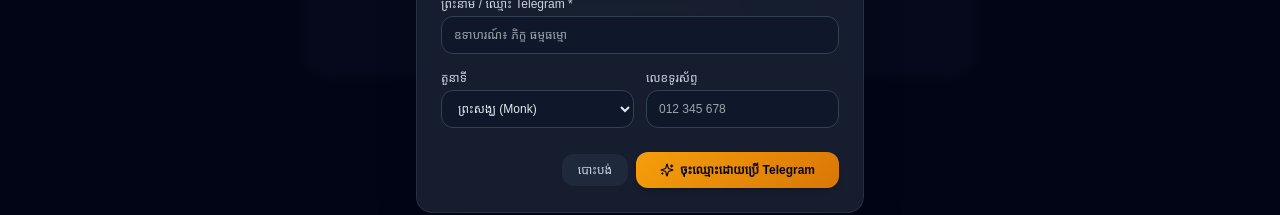
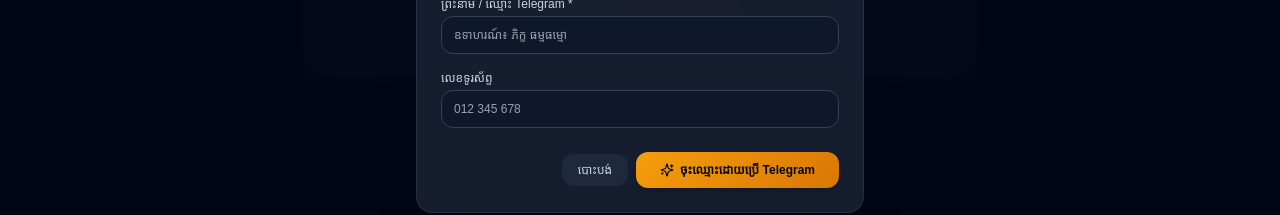
Before and after one commit to zeckerithyloymez168-ops/Wat_Chhouk_Va_Attendance_Bot, a React (Vite) app: page / in a window 1280 px wide. Both pictures are taken after a click on the button "+ ចុះឈ្មោះតាម Telegram ID". Shown: the part 386-601 px from the top of the page. Built offline with nearby package versions, Linux system fonts and the light colour scheme; no server answers; a web font is replaced by a local one.

Commit message:
feat: hide role selector from registration modal and set first user as admin and subsequent users as monk

```diff
--- a/src/components/RegisterModal.jsx
+++ b/src/components/RegisterModal.jsx
@@ -114,19 +114,6 @@
             />
           </div>
 
-          <div className="grid grid-cols-2 gap-3">
-            <div>
-              <label className="block text-slate-300 mb-1 font-medium">តួនាទី</label>
-              <select
-                value={role}
-                onChange={(e) => setRole(e.target.value)}
-                className="w-full bg-slate-900 border border-slate-700 rounded-xl px-3 py-2.5 text-slate-200 outline-none focus:border-amber-500 font-khmer"
-              >
-                <option value="monk">ព្រះសង្ឃ (Monk)</option>
-                <option value="admin">គ្រូសូត្រ/Admin</option>
-              </select>
-            </div>
-
           <div>
             <label className="block text-slate-300 mb-1 font-medium">លេខទូរស័ព្ទ</label>
             <input
@@ -136,7 +123,6 @@
               onChange={(e) => setPhone(e.target.value)}
               className="w-full bg-slate-900 border border-slate-700 rounded-xl px-3 py-2.5 text-slate-200 outline-none focus:border-amber-500 font-khmer"
             />
-            </div>
           </div>
 
           <div className="pt-2 flex items-center justify-end gap-2">
```
Also changed, not shown: 1 other file (tests, documents, lock files or other folders). Lines whose indentation alone changed are shown as unchanged.
